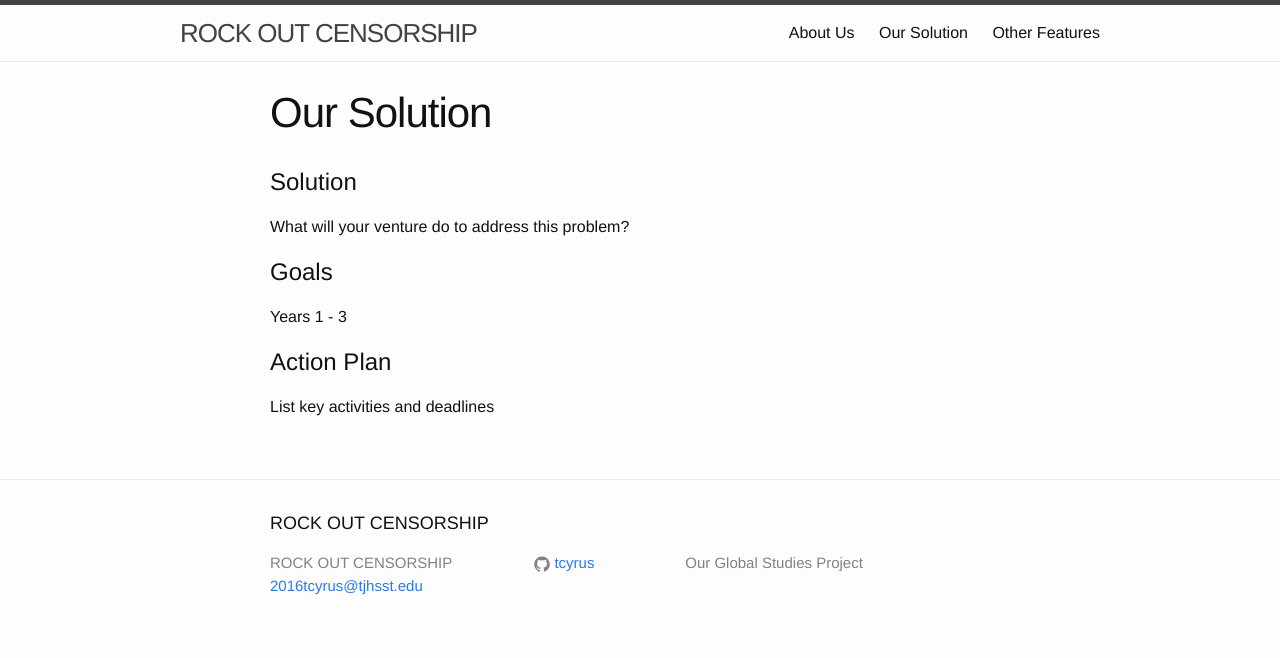
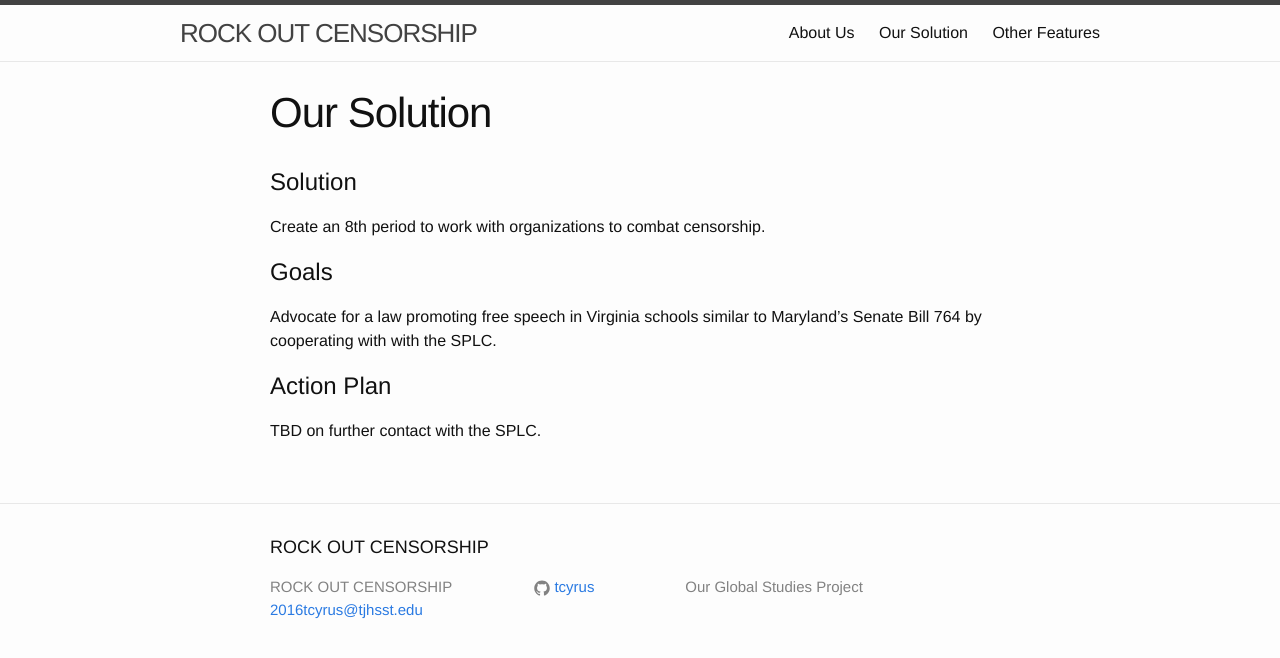
Before and after one commit to tcyrus/global-studies, a Jekyll site: the page built from 02_oursolution.md, in a window 1280 px wide. Shown: the top 658 px of the page. Built offline with Jekyll 4.4.1, drawn with Linux system fonts in a browser that asks for light colours.

Commit message:
Update 02_oursolution.md

```diff
--- a/02_oursolution.md
+++ b/02_oursolution.md
@@ -6,12 +6,12 @@ permalink: /oursolution/
 
 # Solution
 
-What will your venture do to address this problem?
+Create an 8th period to work with organizations to combat censorship.
 
 # Goals
 
-Years 1 - 3
+Advocate for a law promoting free speech in Virginia schools similar to Maryland's Senate Bill 764 by cooperating with with the SPLC.
 
 # Action Plan
 
-List key activities and deadlines
+TBD on further contact with the SPLC.
```
